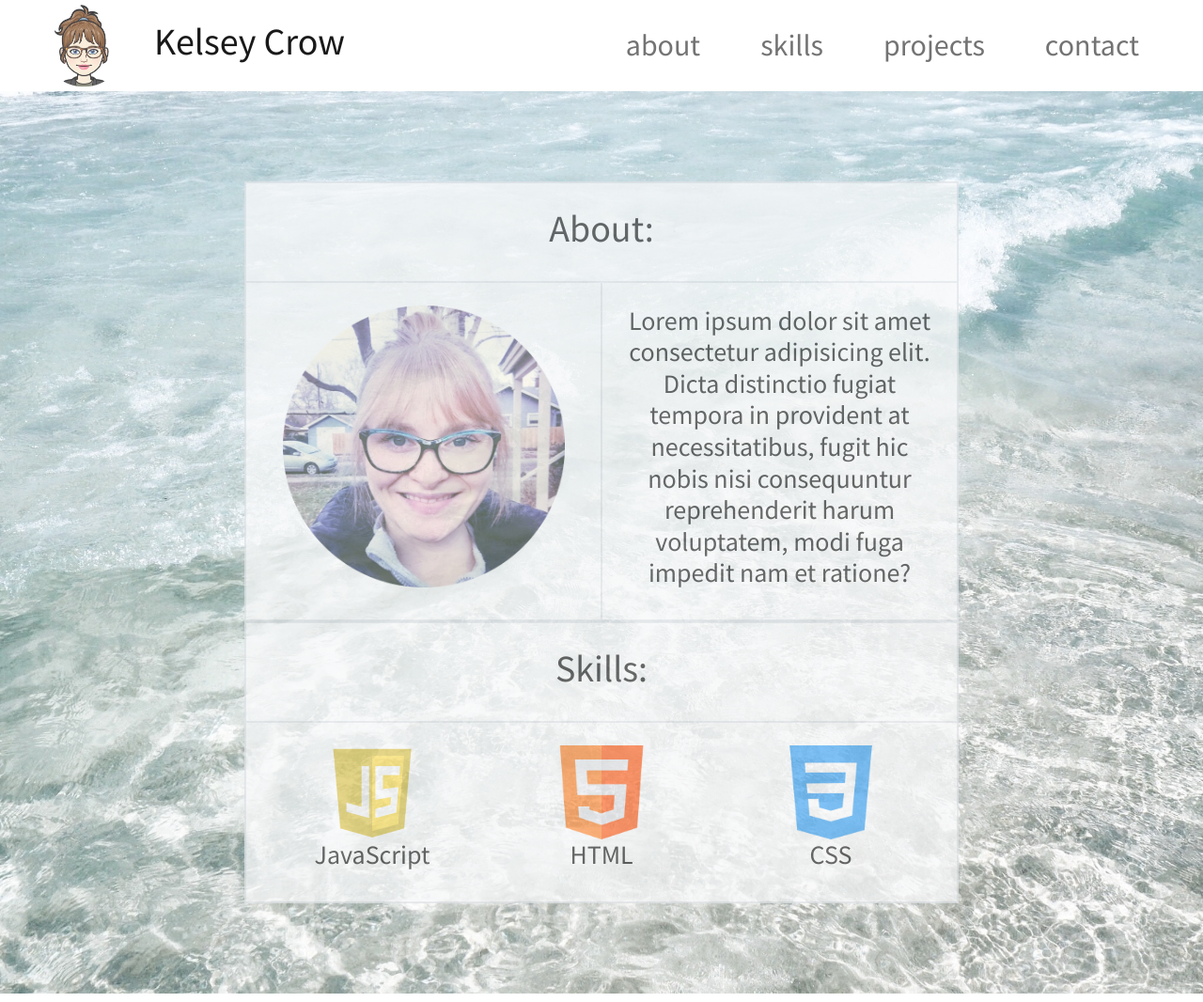
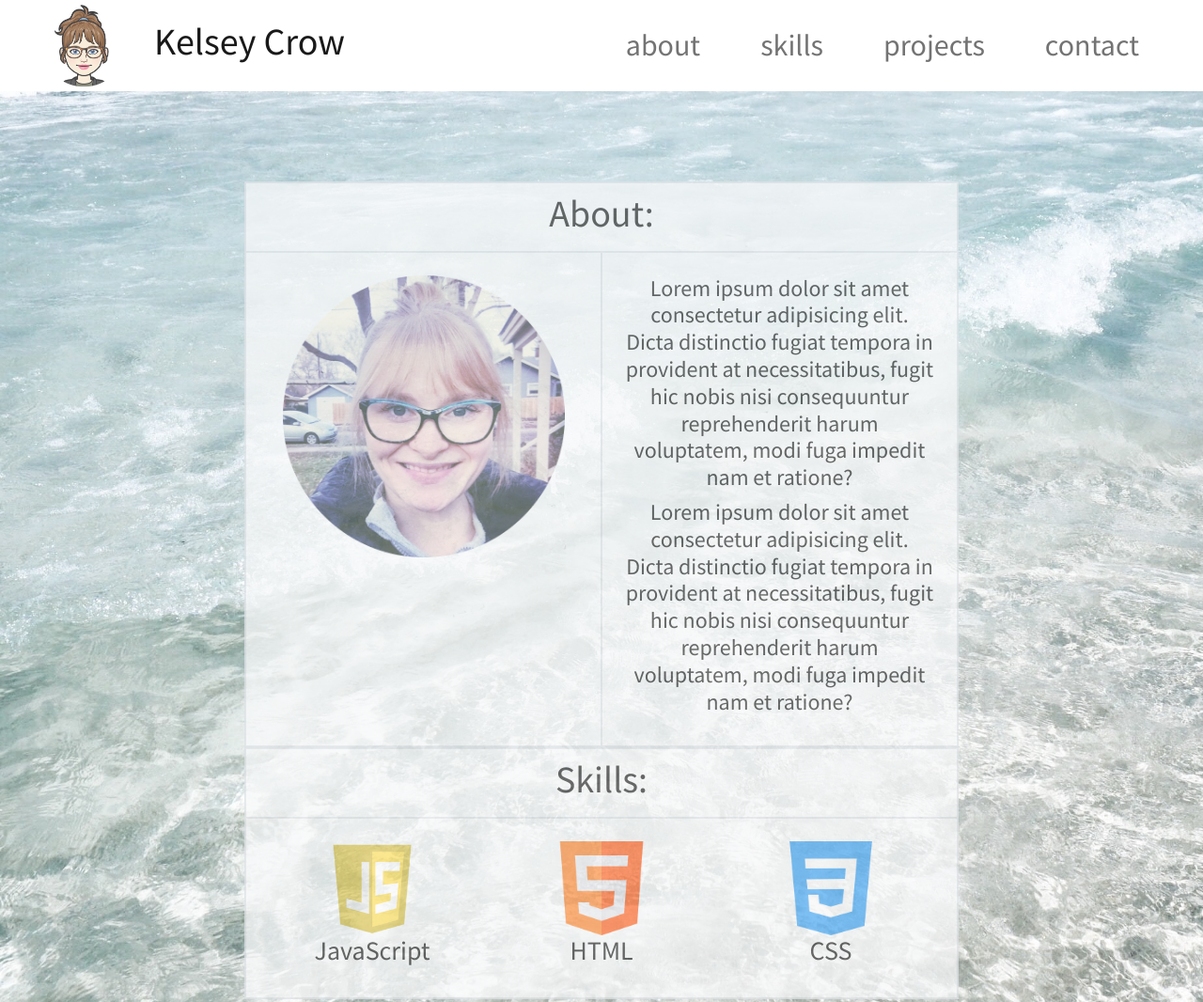
Before and after one commit to kelseybcrow/portfolio, a plain HTML site: page index.html in a window 1280 px wide. Shown: the top 1066 px of the page at 94% size. Drawn offline with nearby package versions, Linux system fonts and the light colour scheme; a script that the page names is missing.

Commit message:
header spacing

```diff
--- a/index.html
+++ b/index.html
@@ -70,20 +70,21 @@
                 >
                     <div class="col-sm-12 col-md-8 pt-5 mt-5">
                         <div class="row border bg-light opacity-75">
-                            <div class="col-12 p-4 border opacity-75">
+                            <div class="col-12 p-2 border opacity-75">
                                 <h1>About:</h1>
                             </div>
                             <div class="col p-4 border opacity-75">
                                 <img src="./initial-profile-pic.jpg" alt="" width="300" class="opacity-100">
                             </div>
                             <div class="col p-4 border opacity-75">
-                                <h3>Lorem ipsum dolor sit amet consectetur adipisicing elit. Dicta distinctio fugiat tempora in provident at necessitatibus, fugit hic nobis nisi consequuntur reprehenderit harum voluptatem, modi fuga impedit nam et ratione?</h3>
+                                <h4>Lorem ipsum dolor sit amet consectetur adipisicing elit. Dicta distinctio fugiat tempora in provident at necessitatibus, fugit hic nobis nisi consequuntur reprehenderit harum voluptatem, modi fuga impedit nam et ratione?</h4>
+                                <h4>Lorem ipsum dolor sit amet consectetur adipisicing elit. Dicta distinctio fugiat tempora in provident at necessitatibus, fugit hic nobis nisi consequuntur reprehenderit harum voluptatem, modi fuga impedit nam et ratione?</h4>
                             </div>
                         </div>
                     </div>
                     <div class="col-sm-12 col-md-8">
                         <div class="row border bg-light opacity-75">
-                            <div class="col-12 p-4 border opacity-75">
+                            <div class="col-12 p-2 border opacity-75">
                                 <h1>Skills:</h1>
                             </div>
                             <div class="col-12 p-4 border opacity-75">
```
